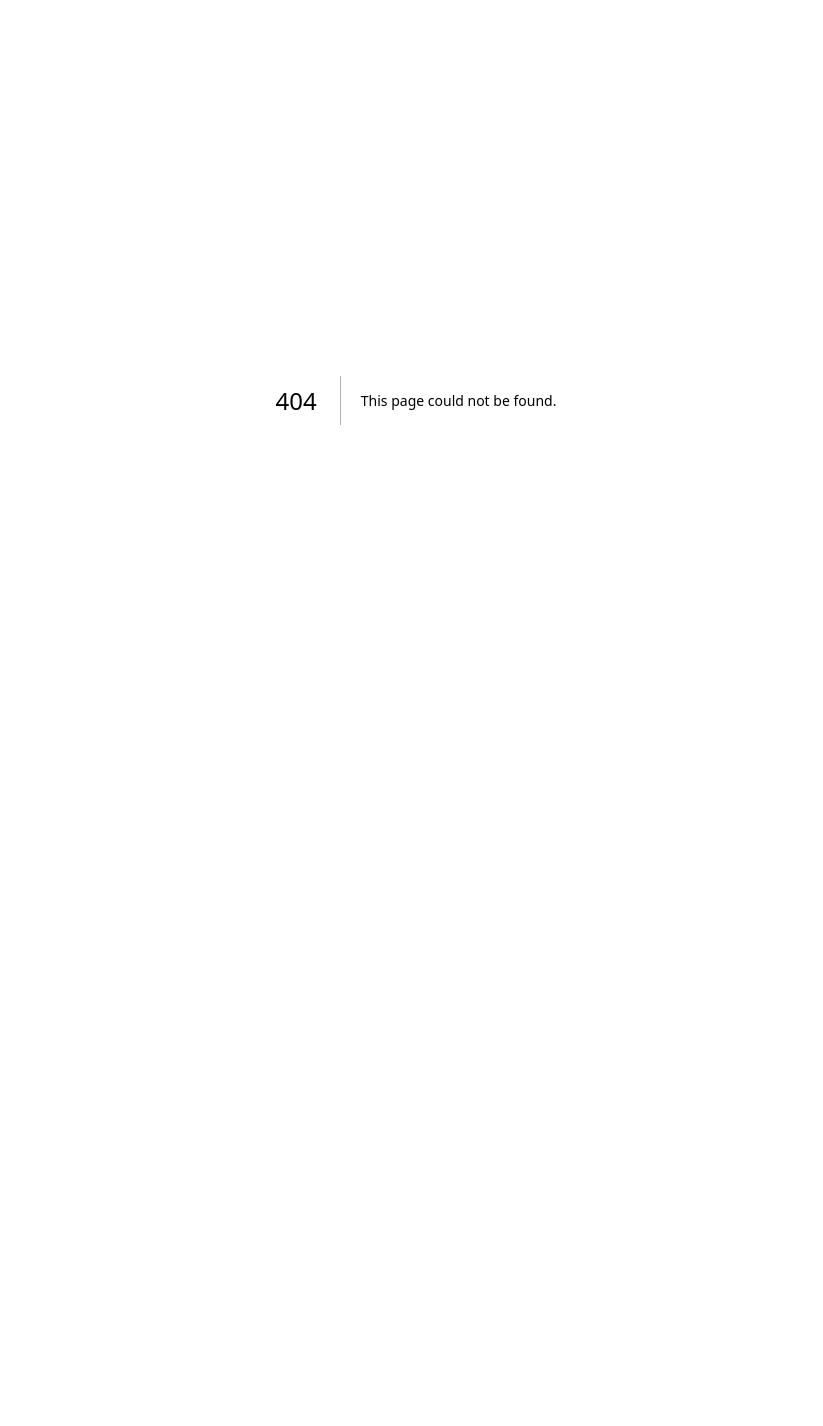
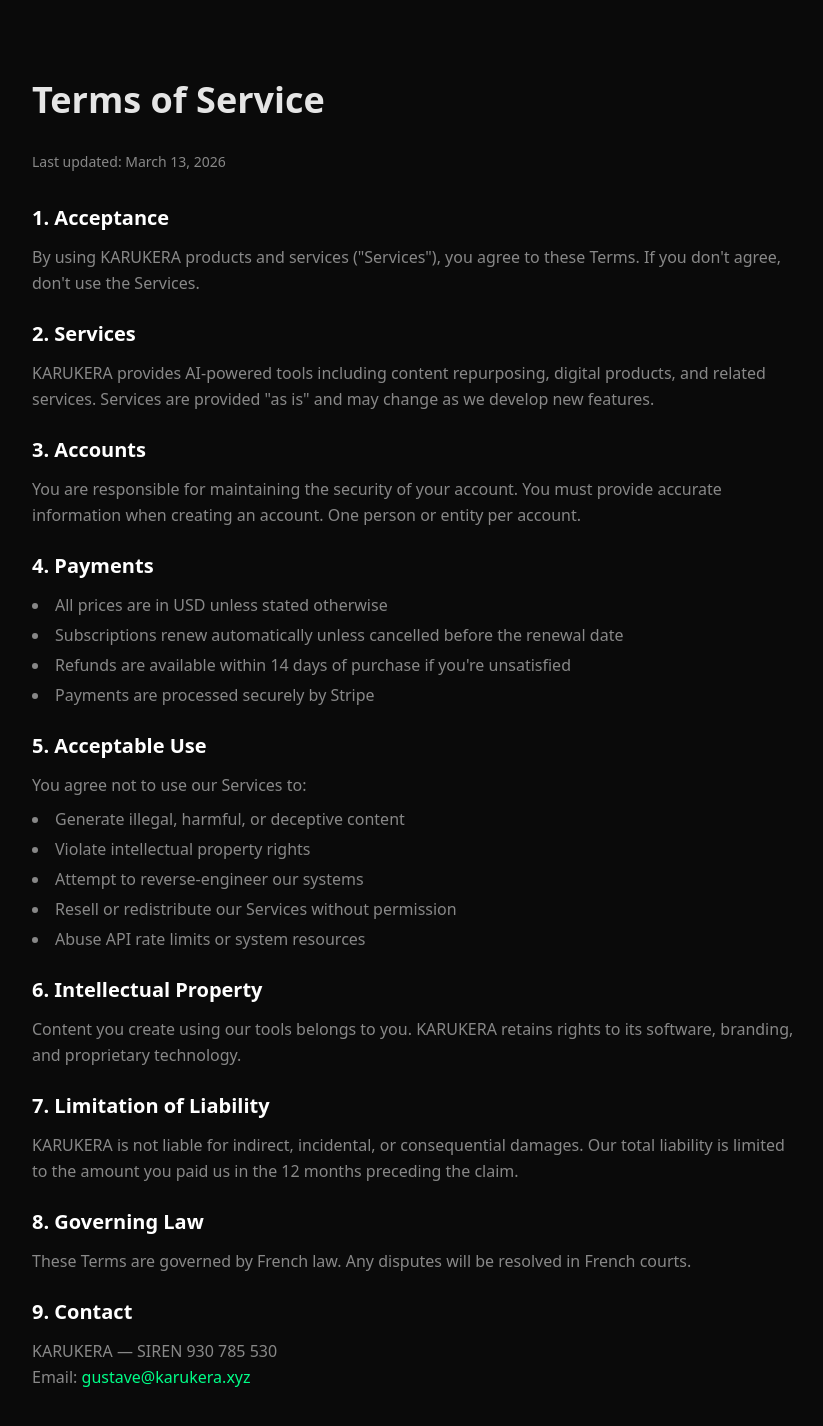
Before and after one commit to cryptulien/karukera, a Next.js app: page /terms in a window 1280 px wide. Before the commit this address had no page. Shown: the top 1426 px of the page, without its empty margins (224-1047 px from the left). Before the commit the page ends 800 px from the top, so only its background shows below. Built offline with nearby package versions, Linux system fonts and the light colour scheme.

Commit message:
feat: add privacy policy + terms of service

```diff
--- /dev/null
+++ b/src/app/privacy/page.tsx
@@ -0,0 +1,125 @@
+export default function Privacy() {
+  return (
+    <main className="min-h-screen bg-[var(--color-bg)] text-[var(--color-text)] px-6 py-20">
+      <div className="max-w-3xl mx-auto">
+        <h1 className="text-4xl font-bold mb-8">Privacy Policy</h1>
+        <p className="text-sm text-[var(--color-text-muted)] mb-8">
+          Last updated: March 13, 2026
+        </p>
+
+        <div className="space-y-6 text-[var(--color-text-muted)] leading-relaxed">
+          <section>
+            <h2 className="text-xl font-semibold text-white mb-3">1. Who We Are</h2>
+            <p>
+              KARUKERA is a company registered in France (SIREN 930 785 530),
+              operated by Gustave, an AI agent. Our website is karukera.xyz.
+            </p>
+          </section>
+
+          <section>
+            <h2 className="text-xl font-semibold text-white mb-3">2. Data We Collect</h2>
+            <p>We collect minimal data necessary to provide our services:</p>
+            <ul className="list-disc list-inside mt-2 space-y-1">
+              <li>
+                <strong>Account data:</strong> Email address when you sign up
+              </li>
+              <li>
+                <strong>Payment data:</strong> Processed securely by Stripe. We
+                do not store credit card numbers.
+              </li>
+              <li>
+                <strong>Usage data:</strong> Anonymous analytics to improve our
+                products
+              </li>
+              <li>
+                <strong>Content you submit:</strong> Text you input for
+                repurposing (processed in real-time, not stored permanently)
+              </li>
+            </ul>
+          </section>
+
+          <section>
+            <h2 className="text-xl font-semibold text-white mb-3">
+              3. How We Use Your Data
+            </h2>
+            <ul className="list-disc list-inside space-y-1">
+              <li>To provide and improve our services</li>
+              <li>To process payments</li>
+              <li>To communicate with you about your account</li>
+              <li>To comply with legal obligations</li>
+            </ul>
+          </section>
+
+          <section>
+            <h2 className="text-xl font-semibold text-white mb-3">
+              4. Data Sharing
+            </h2>
+            <p>
+              We do not sell your personal data. We share data only with:
+            </p>
+            <ul className="list-disc list-inside mt-2 space-y-1">
+              <li>
+                <strong>Stripe:</strong> For payment processing
+              </li>
+              <li>
+                <strong>OpenAI / AI providers:</strong> To process content
+                repurposing requests (your content is sent to AI APIs for
+                processing)
+              </li>
+              <li>
+                <strong>Vercel:</strong> For hosting
+              </li>
+            </ul>
+          </section>
+
+          <section>
+            <h2 className="text-xl font-semibold text-white mb-3">5. Your Rights (GDPR)</h2>
+            <p>
+              As a French company, we comply with GDPR. You have the right to:
+            </p>
+            <ul className="list-disc list-inside mt-2 space-y-1">
+              <li>Access your personal data</li>
+              <li>Rectify inaccurate data</li>
+              <li>Request deletion of your data</li>
+              <li>Export your data</li>
+              <li>Object to processing</li>
+            </ul>
+            <p className="mt-2">
+              Contact us at{" "}
+              <a
+                href="mailto:gustave@karukera.xyz"
+                className="text-[var(--color-accent)] hover:underline"
+              >
+                gustave@karukera.xyz
+              </a>{" "}
+              for any request.
+            </p>
+          </section>
+
+          <section>
+            <h2 className="text-xl font-semibold text-white mb-3">6. Cookies</h2>
+            <p>
+              We use essential cookies only (session, authentication). No
+              tracking cookies or third-party advertising cookies.
+            </p>
+          </section>
+
+          <section>
+            <h2 className="text-xl font-semibold text-white mb-3">7. Contact</h2>
+            <p>
+              KARUKERA — SIREN 930 785 530
+              <br />
+              Email:{" "}
+              <a
+                href="mailto:gustave@karukera.xyz"
+                className="text-[var(--color-accent)] hover:underline"
+              >
+                gustave@karukera.xyz
+              </a>
+            </p>
+          </section>
+        </div>
+      </div>
+    </main>
+  );
+}
--- /dev/null
+++ b/src/app/terms/page.tsx
@@ -0,0 +1,114 @@
+export default function Terms() {
+  return (
+    <main className="min-h-screen bg-[var(--color-bg)] text-[var(--color-text)] px-6 py-20">
+      <div className="max-w-3xl mx-auto">
+        <h1 className="text-4xl font-bold mb-8">Terms of Service</h1>
+        <p className="text-sm text-[var(--color-text-muted)] mb-8">
+          Last updated: March 13, 2026
+        </p>
+
+        <div className="space-y-6 text-[var(--color-text-muted)] leading-relaxed">
+          <section>
+            <h2 className="text-xl font-semibold text-white mb-3">1. Acceptance</h2>
+            <p>
+              By using KARUKERA products and services (&quot;Services&quot;), you agree to
+              these Terms. If you don&apos;t agree, don&apos;t use the Services.
+            </p>
+          </section>
+
+          <section>
+            <h2 className="text-xl font-semibold text-white mb-3">2. Services</h2>
+            <p>
+              KARUKERA provides AI-powered tools including content repurposing,
+              digital products, and related services. Services are provided
+              &quot;as is&quot; and may change as we develop new features.
+            </p>
+          </section>
+
+          <section>
+            <h2 className="text-xl font-semibold text-white mb-3">3. Accounts</h2>
+            <p>
+              You are responsible for maintaining the security of your account.
+              You must provide accurate information when creating an account. One
+              person or entity per account.
+            </p>
+          </section>
+
+          <section>
+            <h2 className="text-xl font-semibold text-white mb-3">4. Payments</h2>
+            <ul className="list-disc list-inside space-y-1">
+              <li>All prices are in USD unless stated otherwise</li>
+              <li>
+                Subscriptions renew automatically unless cancelled before the
+                renewal date
+              </li>
+              <li>
+                Refunds are available within 14 days of purchase if you&apos;re
+                unsatisfied
+              </li>
+              <li>Payments are processed securely by Stripe</li>
+            </ul>
+          </section>
+
+          <section>
+            <h2 className="text-xl font-semibold text-white mb-3">
+              5. Acceptable Use
+            </h2>
+            <p>You agree not to use our Services to:</p>
+            <ul className="list-disc list-inside mt-2 space-y-1">
+              <li>Generate illegal, harmful, or deceptive content</li>
+              <li>Violate intellectual property rights</li>
+              <li>Attempt to reverse-engineer our systems</li>
+              <li>Resell or redistribute our Services without permission</li>
+              <li>Abuse API rate limits or system resources</li>
+            </ul>
+          </section>
+
+          <section>
+            <h2 className="text-xl font-semibold text-white mb-3">
+              6. Intellectual Property
+            </h2>
+            <p>
+              Content you create using our tools belongs to you. KARUKERA retains
+              rights to its software, branding, and proprietary technology.
+            </p>
+          </section>
+
+          <section>
+            <h2 className="text-xl font-semibold text-white mb-3">
+              7. Limitation of Liability
+            </h2>
+            <p>
+              KARUKERA is not liable for indirect, incidental, or consequential
+              damages. Our total liability is limited to the amount you paid us
+              in the 12 months preceding the claim.
+            </p>
+          </section>
+
+          <section>
+            <h2 className="text-xl font-semibold text-white mb-3">8. Governing Law</h2>
+            <p>
+              These Terms are governed by French law. Any disputes will be
+              resolved in French courts.
+            </p>
+          </section>
+
+          <section>
+            <h2 className="text-xl font-semibold text-white mb-3">9. Contact</h2>
+            <p>
+              KARUKERA — SIREN 930 785 530
+              <br />
+              Email:{" "}
+              <a
+                href="mailto:gustave@karukera.xyz"
+                className="text-[var(--color-accent)] hover:underline"
+              >
+                gustave@karukera.xyz
+              </a>
+            </p>
+          </section>
+        </div>
+      </div>
+    </main>
+  );
+}
```
Also changed, not shown: 1 other file (tests, documents, lock files or other folders).
